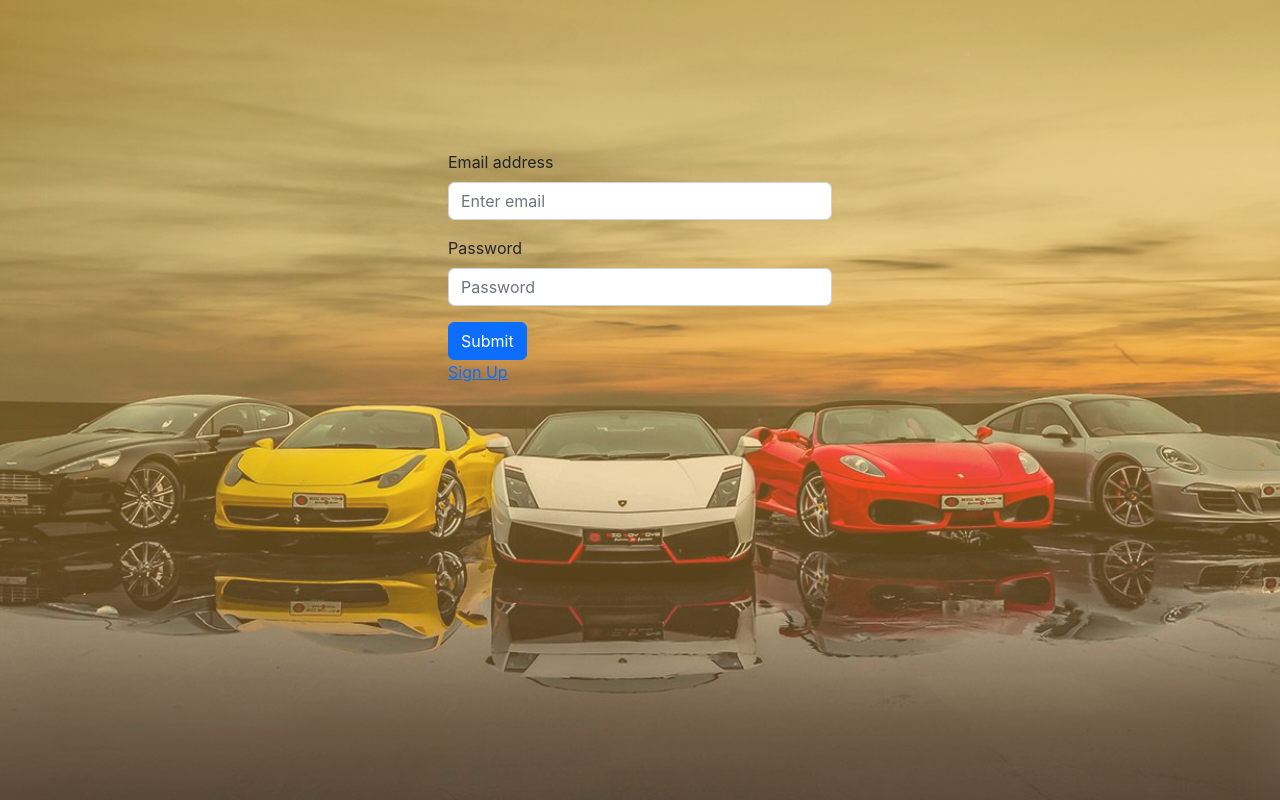
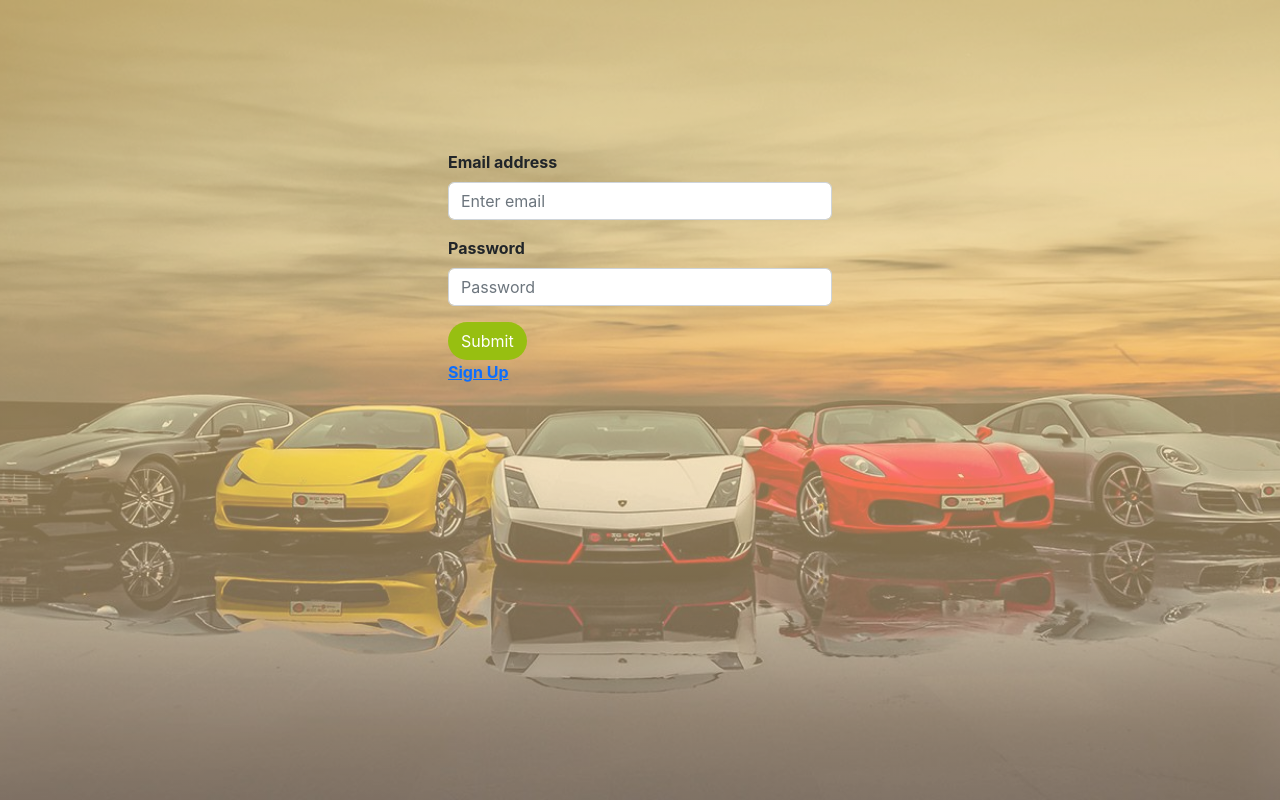
Before and after one commit to zkr024/Cars, a React (Create React App) app: page / in a window 1280 px wide. Built offline with nearby package versions, Linux system fonts and the light colour scheme.

Commit message:
style button

```diff
--- a/src/assets/access.css
+++ b/src/assets/access.css
@@ -13,7 +13,7 @@
   background: linear-gradient(0deg, rgba(230, 134, 10, 0.2), rgba(255, 179, 0, 0.5)), url("./images/wallpaper/wallpaper.jpg");
   background-size: cover;
   background-position: top center;
-  opacity: 0.9;
+  opacity: 0.7;
 }
 
 .login-form {
@@ -21,6 +21,16 @@
   width: 30%;
   margin: auto;
   padding-top: 150px;
+}
+
+.login-form > * {
+  font-weight: bold;
+}
+
+.btn-trial {
+  background-color: #97bf11;
+  color: white;
+  border-radius: 20px 20px 20px 20px;
 }
 
 @media only screen and (max-width: 1000px) {
--- a/src/components/users/Login.js
+++ b/src/components/users/Login.js
@@ -33,7 +33,7 @@ function Login({ handleClick }) {
         <Form.Control name="password" type="password" placeholder="Password" />
         {/* {renderErrorMessage("password")} */}
       </Form.Group>
-      <Button variant="primary" type="submit">
+      <Button variant="cars" type="submit">
         Submit
       </Button>
       <Form.Group className="mb-3" controlId="formBasicSignUp">
--- a/src/index.css
+++ b/src/index.css
@@ -45,3 +45,15 @@ code {
 .nav-hidden {
   display: none;
 }
+
+.btn-cars {
+  background-color: #97bf11;
+  color: white;
+  border-radius: 20px;
+}
+
+.btn-cars:hover {
+  background-color: #ffb400;
+  color: white;
+  border: 1px solid #ffb400;
+}
```
